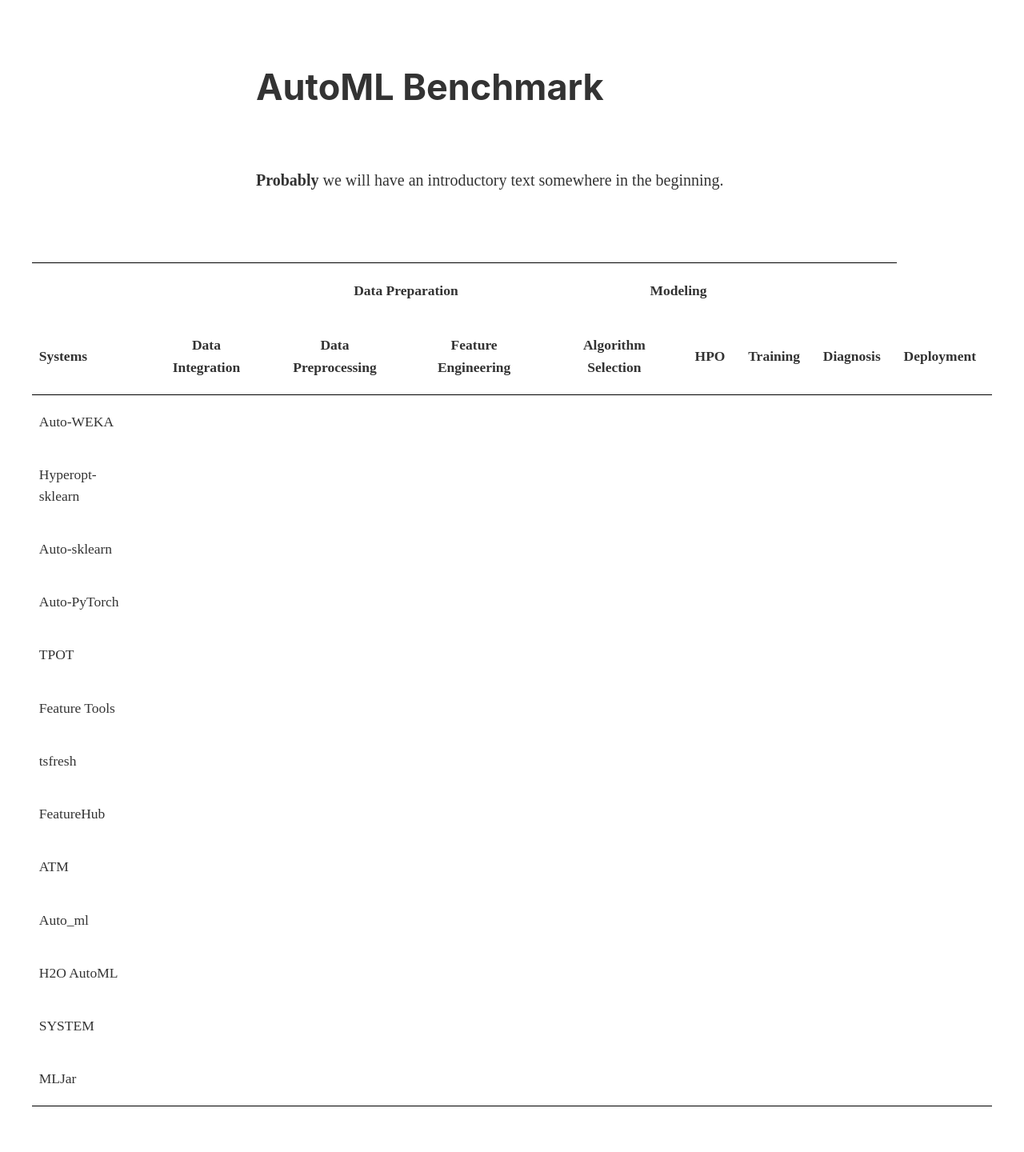
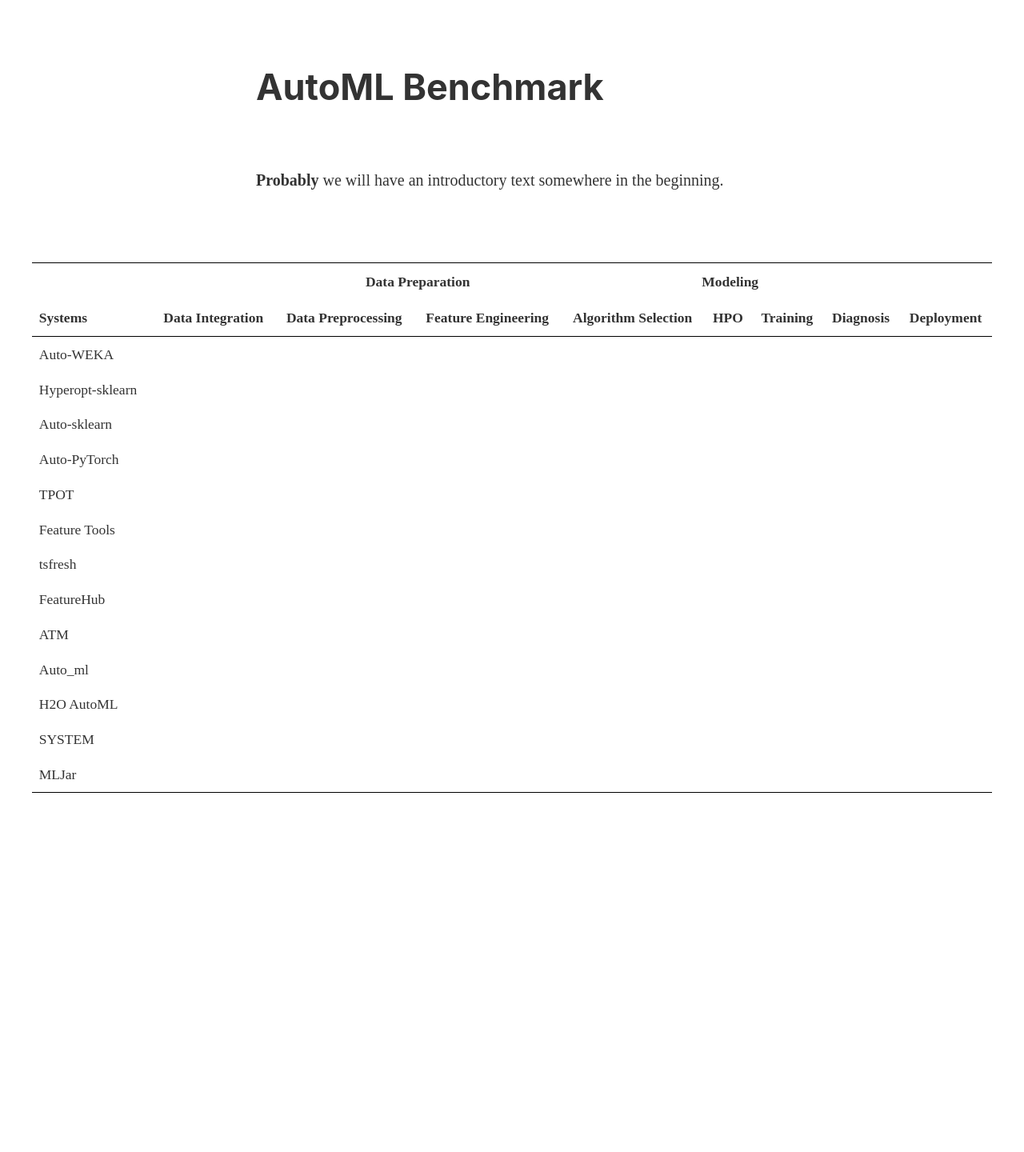
Before and after one commit to jonathankrauss/AutoML-Benchmark, a Jekyll site: the page built from README.md, in a window 1280 px wide. Shown: the whole page at 80% size. Built offline with Jekyll 4.4.1, drawn with Linux system fonts in a browser that asks for light colours; our own code applies the rules of GitHub Pages for plain Markdown files; comment, search, counter and statistics services are not loaded; after the commit the page ends 1048 px from its top, so only the background shows below that.

Commit message:
tight layout

```diff
--- a/_layouts/default.html
+++ b/_layouts/default.html
@@ -129,167 +129,167 @@
         <table class="f6 w-100 mw8 center" cellspacing="0">
           <thead>
             <tr>
-              <th class="fw6 bt b--black tl pv3 pr3 bg-white">&nbsp;</th>
-              <th class="fw6 bt b--black tl pv3 pr3 bg-white">&nbsp;</th>
-              <th class="fw6 bt b--black tl pv3 pr3 bg-white tc" colspan="2">Data Preparation</th>
-              <th class="fw6 bt b--black tl pv3 pr3 bg-white tc" colspan="3">Modeling</th>
-              <th class="fw6 bt b--black tl pv3 pr3 bg-white">&nbsp;</th>
+              <th class="fw6 bt b--black tl bg-white">&nbsp;</th>
+              <th class="fw6 bt b--black tl bg-white">&nbsp;</th>
+              <th class="fw6 bt b--black tl bg-white tc" colspan="2">Data Preparation</th>
+              <th class="fw6 bt b--black tl bg-white tc" colspan="4">Modeling</th>
+              <th class="fw6 bt b--black tl bg-white">&nbsp;</th>
             </tr>
             <tr>
-              <th class="fw6 bb b--black tl pv3 pr3 bg-white tl">Systems</th>
-              <th class="fw6 bb b--black tl pv3 pr3 bg-white tc">Data Integration</th>
-              <th class="fw6 bb b--black tl pv3 pr3 bg-white tc">Data Preprocessing</th>
-              <th class="fw6 bb b--black tl pv3 pr3 bg-white tc">Feature Engineering</th>
-              <th class="fw6 bb b--black tl pv3 pr3 bg-white tc">Algorithm Selection</th>
-              <th class="fw6 bb b--black tl pv3 pr3 bg-white tc">HPO</th>
-              <th class="fw6 bb b--black tl pv3 pr3 bg-white tc">Training</th>
-              <th class="fw6 bb b--black tl pv3 pr3 bg-white tc">Diagnosis</th>
-              <th class="fw6 bb b--black tl pv3 pr3 bg-white tc">Deployment</th>
+              <th class="fw6 bb b--black tl bg-white tl">Systems</th>
+              <th class="fw6 bb b--black tl bg-white tc">Data Integration</th>
+              <th class="fw6 bb b--black tl bg-white tc">Data Preprocessing</th>
+              <th class="fw6 bb b--black tl bg-white tc">Feature Engineering</th>
+              <th class="fw6 bb b--black tl bg-white tc">Algorithm Selection</th>
+              <th class="fw6 bb b--black tl bg-white tc">HPO</th>
+              <th class="fw6 bb b--black tl bg-white tc">Training</th>
+              <th class="fw6 bb b--black tl bg-white tc">Diagnosis</th>
+              <th class="fw6 bb b--black tl bg-white tc">Deployment</th>
             </tr>
           </thead>
           <tbody class="lh-copy">
             <tr>
-              <td class="pv3 pr3" tl>Auto-WEKA</td>
-              <td class="pv3 pr3" tc>&nbsp;</td>
-              <td class="pv3 pr3" tc>&nbsp;</td>
-              <td class="pv3 pr3" tc>&nbsp;</td>
-              <td class="pv3 pr3" tc>&nbsp;</td>
-              <td class="pv3 pr3" tc>&nbsp;</td>
-              <td class="pv3 pr3" tc>&nbsp;</td>
-              <td class="pv3 pr3" tc>&nbsp;</td>
-              <td class="pv3 pr3" tc>&nbsp;</td>
+              <td class="tl">Auto-WEKA</td> <!-- Systems -->
+              <td class="tc">&nbsp;</td> <!-- Data Integration -->
+              <td class="tc">&nbsp;</td> <!-- Data Preprocessing -->
+              <td class="tc">&nbsp;</td> <!-- Feature Engineering -->
+              <td class="tc">&nbsp;</td> <!-- Algorithm Selection -->
+              <td class="tc">&nbsp;</td> <!-- HPO -->
+              <td class="tc">&nbsp;</td> <!-- Training -->
+              <td class="tc">&nbsp;</td> <!-- Diagnosis -->
+              <td class="tc">&nbsp;</td> <!-- Deployment -->
             </tr>
             <tr>
-              <td class="pv3 pr3" tl>Hyperopt-sklearn</td>
-              <td class="pv3 pr3" tc>&nbsp;</td>
-              <td class="pv3 pr3" tc>&nbsp;</td>
-              <td class="pv3 pr3" tc>&nbsp;</td>
-              <td class="pv3 pr3" tc>&nbsp;</td>
-              <td class="pv3 pr3" tc>&nbsp;</td>
-              <td class="pv3 pr3" tc>&nbsp;</td>
-              <td class="pv3 pr3" tc>&nbsp;</td>
-              <td class="pv3 pr3" tc>&nbsp;</td>
+              <td class="tl">Hyperopt-sklearn</td> <!-- Systems -->
+              <td class="tc">&nbsp;</td> <!-- Data Integration -->
+              <td class="tc">&nbsp;</td> <!-- Data Preprocessing -->
+              <td class="tc">&nbsp;</td> <!-- Feature Engineering -->
+              <td class="tc">&nbsp;</td> <!-- Algorithm Selection -->
+              <td class="tc">&nbsp;</td> <!-- HPO -->
+              <td class="tc">&nbsp;</td> <!-- Training -->
+              <td class="tc">&nbsp;</td> <!-- Diagnosis -->
+              <td class="tc">&nbsp;</td> <!-- Deployment -->
             </tr>
             <tr>
-              <td class="pv3 pr3" tl>Auto-sklearn</td>
-              <td class="pv3 pr3" tc>&nbsp;</td>
-              <td class="pv3 pr3" tc>&nbsp;</td>
-              <td class="pv3 pr3" tc>&nbsp;</td>
-              <td class="pv3 pr3" tc>&nbsp;</td>
-              <td class="pv3 pr3" tc>&nbsp;</td>
-              <td class="pv3 pr3" tc>&nbsp;</td>
-              <td class="pv3 pr3" tc>&nbsp;</td>
-              <td class="pv3 pr3" tc>&nbsp;</td>
+              <td class="tl">Auto-sklearn</td> <!-- Systems -->
+              <td class="tc">&nbsp;</td> <!-- Data Integration -->
+              <td class="tc">&nbsp;</td> <!-- Data Preprocessing -->
+              <td class="tc">&nbsp;</td> <!-- Feature Engineering -->
+              <td class="tc">&nbsp;</td> <!-- Algorithm Selection -->
+              <td class="tc">&nbsp;</td> <!-- HPO -->
+              <td class="tc">&nbsp;</td> <!-- Training -->
+              <td class="tc">&nbsp;</td> <!-- Diagnosis -->
+              <td class="tc">&nbsp;</td> <!-- Deployment -->
             </tr>
             <tr>
-              <td class="pv3 pr3" tl>Auto-PyTorch</td>
-              <td class="pv3 pr3" tc>&nbsp;</td>
-              <td class="pv3 pr3" tc>&nbsp;</td>
-              <td class="pv3 pr3" tc>&nbsp;</td>
-              <td class="pv3 pr3" tc>&nbsp;</td>
-              <td class="pv3 pr3" tc>&nbsp;</td>
-              <td class="pv3 pr3" tc>&nbsp;</td>
-              <td class="pv3 pr3" tc>&nbsp;</td>
-              <td class="pv3 pr3" tc>&nbsp;</td>
+              <td class="tl">Auto-PyTorch</td> <!-- Systems -->
+              <td class="tc">&nbsp;</td> <!-- Data Integration -->
+              <td class="tc">&nbsp;</td> <!-- Data Preprocessing -->
+              <td class="tc">&nbsp;</td> <!-- Feature Engineering -->
+              <td class="tc">&nbsp;</td> <!-- Algorithm Selection -->
+              <td class="tc">&nbsp;</td> <!-- HPO -->
+              <td class="tc">&nbsp;</td> <!-- Training -->
+              <td class="tc">&nbsp;</td> <!-- Diagnosis -->
+              <td class="tc">&nbsp;</td> <!-- Deployment -->
             </tr>
             <tr>
-              <td class="pv3 pr3" tl>TPOT</td>
-              <td class="pv3 pr3" tc>&nbsp;</td>
-              <td class="pv3 pr3" tc>&nbsp;</td>
-              <td class="pv3 pr3" tc>&nbsp;</td>
-              <td class="pv3 pr3" tc>&nbsp;</td>
-              <td class="pv3 pr3" tc>&nbsp;</td>
-              <td class="pv3 pr3" tc>&nbsp;</td>
-              <td class="pv3 pr3" tc>&nbsp;</td>
-              <td class="pv3 pr3" tc>&nbsp;</td>
+              <td class="tl">TPOT</td> <!-- Systems -->
+              <td class="tc">&nbsp;</td> <!-- Data Integration -->
+              <td class="tc">&nbsp;</td> <!-- Data Preprocessing -->
+              <td class="tc">&nbsp;</td> <!-- Feature Engineering -->
+              <td class="tc">&nbsp;</td> <!-- Algorithm Selection -->
+              <td class="tc">&nbsp;</td> <!-- HPO -->
+              <td class="tc">&nbsp;</td> <!-- Training -->
+              <td class="tc">&nbsp;</td> <!-- Diagnosis -->
+              <td class="tc">&nbsp;</td> <!-- Deployment -->
             </tr>
             <tr>
-              <td class="pv3 pr3" tl>Feature Tools</td>
-              <td class="pv3 pr3" tc>&nbsp;</td>
-              <td class="pv3 pr3" tc>&nbsp;</td>
-              <td class="pv3 pr3" tc>&nbsp;</td>
-              <td class="pv3 pr3" tc>&nbsp;</td>
-              <td class="pv3 pr3" tc>&nbsp;</td>
-              <td class="pv3 pr3" tc>&nbsp;</td>
-              <td class="pv3 pr3" tc>&nbsp;</td>
-              <td class="pv3 pr3" tc>&nbsp;</td>
+              <td class="tl">Feature Tools</td> <!-- Systems -->
+              <td class="tc">&nbsp;</td> <!-- Data Integration -->
+              <td class="tc">&nbsp;</td> <!-- Data Preprocessing -->
+              <td class="tc">&nbsp;</td> <!-- Feature Engineering -->
+              <td class="tc">&nbsp;</td> <!-- Algorithm Selection -->
+              <td class="tc">&nbsp;</td> <!-- HPO -->
+              <td class="tc">&nbsp;</td> <!-- Training -->
+              <td class="tc">&nbsp;</td> <!-- Diagnosis -->
+              <td class="tc">&nbsp;</td> <!-- Deployment -->
             </tr>
             <tr>
-              <td class="pv3 pr3" tl>tsfresh</td>
-              <td class="pv3 pr3" tc>&nbsp;</td>
-              <td class="pv3 pr3" tc>&nbsp;</td>
-              <td class="pv3 pr3" tc>&nbsp;</td>
-              <td class="pv3 pr3" tc>&nbsp;</td>
-              <td class="pv3 pr3" tc>&nbsp;</td>
-              <td class="pv3 pr3" tc>&nbsp;</td>
-              <td class="pv3 pr3" tc>&nbsp;</td>
-              <td class="pv3 pr3" tc>&nbsp;</td>
+              <td class="tl">tsfresh</td> <!-- Systems -->
+              <td class="tc">&nbsp;</td> <!-- Data Integration -->
+              <td class="tc">&nbsp;</td> <!-- Data Preprocessing -->
+              <td class="tc">&nbsp;</td> <!-- Feature Engineering -->
+              <td class="tc">&nbsp;</td> <!-- Algorithm Selection -->
+              <td class="tc">&nbsp;</td> <!-- HPO -->
+              <td class="tc">&nbsp;</td> <!-- Training -->
+              <td class="tc">&nbsp;</td> <!-- Diagnosis -->
+              <td class="tc">&nbsp;</td> <!-- Deployment -->
             </tr>
             <tr>
-              <td class="pv3 pr3" tl>FeatureHub</td>
-              <td class="pv3 pr3" tc>&nbsp;</td>
-              <td class="pv3 pr3" tc>&nbsp;</td>
-              <td class="pv3 pr3" tc>&nbsp;</td>
-              <td class="pv3 pr3" tc>&nbsp;</td>
-              <td class="pv3 pr3" tc>&nbsp;</td>
-              <td class="pv3 pr3" tc>&nbsp;</td>
-              <td class="pv3 pr3" tc>&nbsp;</td>
-              <td class="pv3 pr3" tc>&nbsp;</td>
+              <td class="tl">FeatureHub</td> <!-- Systems -->
+              <td class="tc">&nbsp;</td> <!-- Data Integration -->
+              <td class="tc">&nbsp;</td> <!-- Data Preprocessing -->
+              <td class="tc">&nbsp;</td> <!-- Feature Engineering -->
+              <td class="tc">&nbsp;</td> <!-- Algorithm Selection -->
+              <td class="tc">&nbsp;</td> <!-- HPO -->
+              <td class="tc">&nbsp;</td> <!-- Training -->
+              <td class="tc">&nbsp;</td> <!-- Diagnosis -->
+              <td class="tc">&nbsp;</td> <!-- Deployment -->
             </tr>
             <tr>
-              <td class="pv3 pr3" tl>ATM</td>
-              <td class="pv3 pr3" tc>&nbsp;</td>
-              <td class="pv3 pr3" tc>&nbsp;</td>
-              <td class="pv3 pr3" tc>&nbsp;</td>
-              <td class="pv3 pr3" tc>&nbsp;</td>
-              <td class="pv3 pr3" tc>&nbsp;</td>
-              <td class="pv3 pr3" tc>&nbsp;</td>
-              <td class="pv3 pr3" tc>&nbsp;</td>
-              <td class="pv3 pr3" tc>&nbsp;</td>
+              <td class="tl">ATM</td> <!-- Systems -->
+              <td class="tc">&nbsp;</td> <!-- Data Integration -->
+              <td class="tc">&nbsp;</td> <!-- Data Preprocessing -->
+              <td class="tc">&nbsp;</td> <!-- Feature Engineering -->
+              <td class="tc">&nbsp;</td> <!-- Algorithm Selection -->
+              <td class="tc">&nbsp;</td> <!-- HPO -->
+              <td class="tc">&nbsp;</td> <!-- Training -->
+              <td class="tc">&nbsp;</td> <!-- Diagnosis -->
+              <td class="tc">&nbsp;</td> <!-- Deployment -->
             </tr>
             <tr>
-              <td class="pv3 pr3" tl>Auto_ml</td>
-              <td class="pv3 pr3" tc>&nbsp;</td>
-              <td class="pv3 pr3" tc>&nbsp;</td>
-              <td class="pv3 pr3" tc>&nbsp;</td>
-              <td class="pv3 pr3" tc>&nbsp;</td>
-              <td class="pv3 pr3" tc>&nbsp;</td>
-              <td class="pv3 pr3" tc>&nbsp;</td>
-              <td class="pv3 pr3" tc>&nbsp;</td>
-              <td class="pv3 pr3" tc>&nbsp;</td>
+              <td class="tl">Auto_ml</td> <!-- Systems -->
+              <td class="tc">&nbsp;</td> <!-- Data Integration -->
+              <td class="tc">&nbsp;</td> <!-- Data Preprocessing -->
+              <td class="tc">&nbsp;</td> <!-- Feature Engineering -->
+              <td class="tc">&nbsp;</td> <!-- Algorithm Selection -->
+              <td class="tc">&nbsp;</td> <!-- HPO -->
+              <td class="tc">&nbsp;</td> <!-- Training -->
+              <td class="tc">&nbsp;</td> <!-- Diagnosis -->
+              <td class="tc">&nbsp;</td> <!-- Deployment -->
             </tr>
             <tr>
-              <td class="pv3 pr3" tl>H2O AutoML</td>
-              <td class="pv3 pr3" tc>&nbsp;</td>
-              <td class="pv3 pr3" tc>&nbsp;</td>
-              <td class="pv3 pr3" tc>&nbsp;</td>
-              <td class="pv3 pr3" tc>&nbsp;</td>
-              <td class="pv3 pr3" tc>&nbsp;</td>
-              <td class="pv3 pr3" tc>&nbsp;</td>
-              <td class="pv3 pr3" tc>&nbsp;</td>
-              <td class="pv3 pr3" tc>&nbsp;</td>
+              <td class="tl">H2O AutoML</td> <!-- Systems -->
+              <td class="tc">&nbsp;</td> <!-- Data Integration -->
+              <td class="tc">&nbsp;</td> <!-- Data Preprocessing -->
+              <td class="tc">&nbsp;</td> <!-- Feature Engineering -->
+              <td class="tc">&nbsp;</td> <!-- Algorithm Selection -->
+              <td class="tc">&nbsp;</td> <!-- HPO -->
+              <td class="tc">&nbsp;</td> <!-- Training -->
+              <td class="tc">&nbsp;</td> <!-- Diagnosis -->
+              <td class="tc">&nbsp;</td> <!-- Deployment -->
             </tr>
             <tr>
-              <td class="pv3 pr3" tl>SYSTEM</td>
-              <td class="pv3 pr3" tc>&nbsp;</td>
-              <td class="pv3 pr3" tc>&nbsp;</td>
-              <td class="pv3 pr3" tc>&nbsp;</td>
-              <td class="pv3 pr3" tc>&nbsp;</td>
-              <td class="pv3 pr3" tc>&nbsp;</td>
-              <td class="pv3 pr3" tc>&nbsp;</td>
-              <td class="pv3 pr3" tc>&nbsp;</td>
-              <td class="pv3 pr3" tc>&nbsp;</td>
+              <td class="tl">SYSTEM</td> <!-- Systems -->
+              <td class="tc">&nbsp;</td> <!-- Data Integration -->
+              <td class="tc">&nbsp;</td> <!-- Data Preprocessing -->
+              <td class="tc">&nbsp;</td> <!-- Feature Engineering -->
+              <td class="tc">&nbsp;</td> <!-- Algorithm Selection -->
+              <td class="tc">&nbsp;</td> <!-- HPO -->
+              <td class="tc">&nbsp;</td> <!-- Training -->
+              <td class="tc">&nbsp;</td> <!-- Diagnosis -->
+              <td class="tc">&nbsp;</td> <!-- Deployment -->
             </tr>
             <tr>
-              <td class="pv3 pr3 bb b--black" tl>MLJar</td>
-              <td class="pv3 pr3 bb b--black" tc>&nbsp;</td>
-              <td class="pv3 pr3 bb b--black" tc>&nbsp;</td>
-              <td class="pv3 pr3 bb b--black" tc>&nbsp;</td>
-              <td class="pv3 pr3 bb b--black" tc>&nbsp;</td>
-              <td class="pv3 pr3 bb b--black" tc>&nbsp;</td>
-              <td class="pv3 pr3 bb b--black" tc>&nbsp;</td>
-              <td class="pv3 pr3 bb b--black" tc>&nbsp;</td>
-              <td class="pv3 pr3 bb b--black" tc>&nbsp;</td>
+              <td class="bb b--black" tl>MLJar</td>
+              <td class="bb b--black" tc>&nbsp;</td> <!-- Data Integration -->
+              <td class="bb b--black" tc>&nbsp;</td> <!-- Data Preprocessing -->
+              <td class="bb b--black" tc>&nbsp;</td> <!-- Feature Engineering -->
+              <td class="bb b--black" tc>&nbsp;</td> <!-- Algorithm Selection -->
+              <td class="bb b--black" tc>&nbsp;</td> <!-- HPO -->
+              <td class="bb b--black" tc>&nbsp;</td> <!-- Training -->
+              <td class="bb b--black" tc>&nbsp;</td> <!-- Diagnosis -->
+              <td class="bb b--black" tc>&nbsp;</td> <!-- Deployment -->
             </tr>
           </tbody>
         </table>
```
